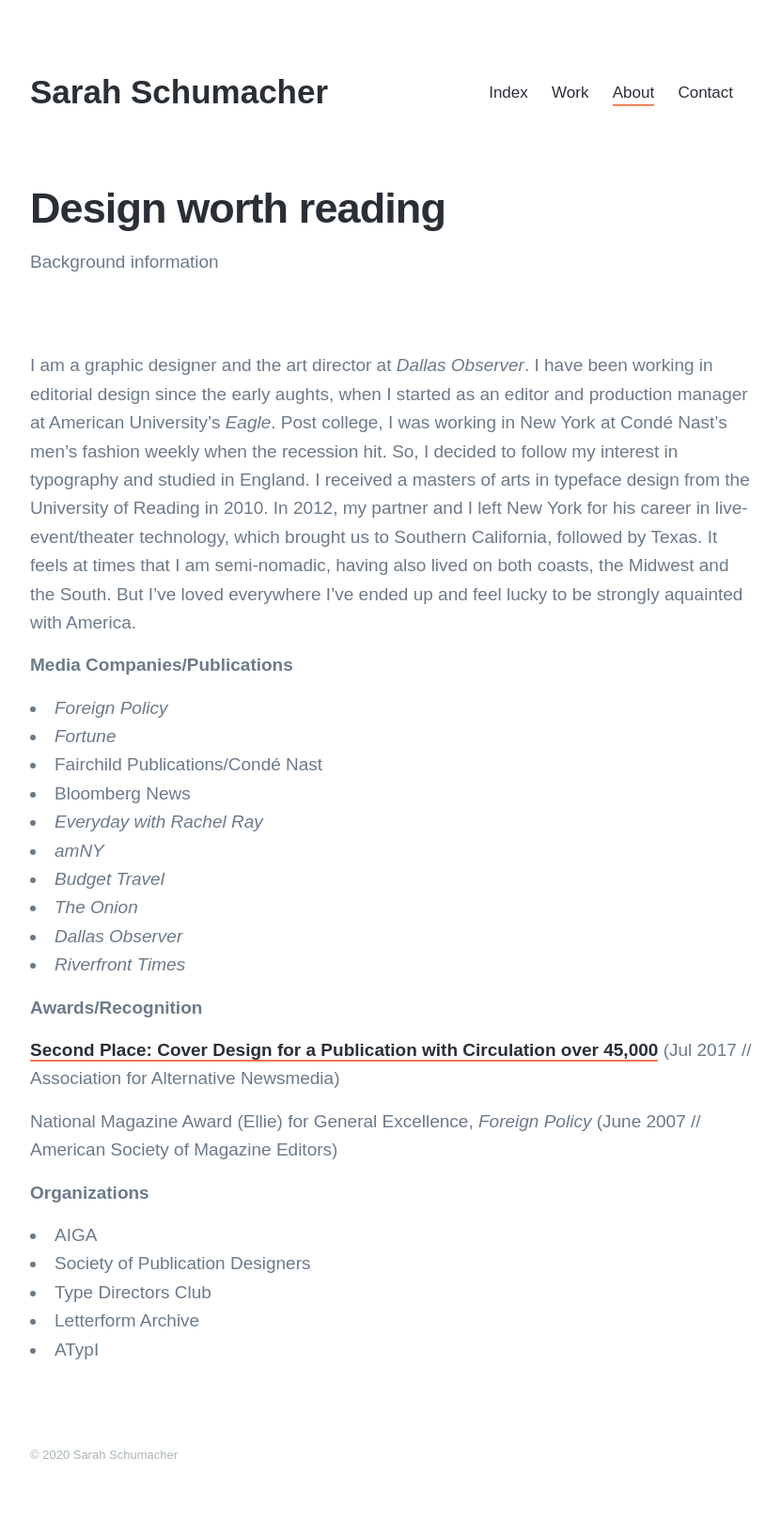
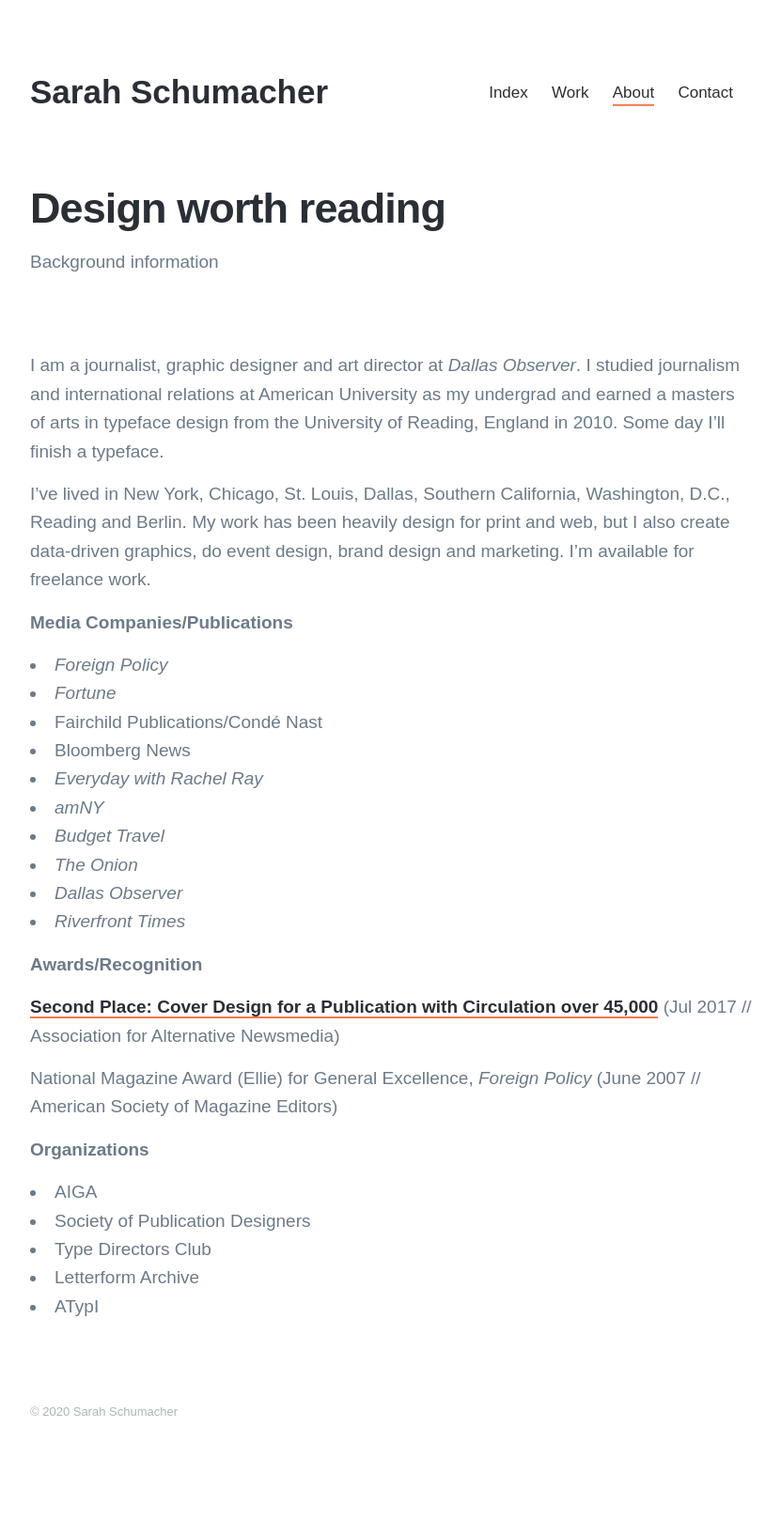
Before and after one commit to snsnsns/snsnsns.github.io, a Jekyll site: the page built from _pages/about.md, in a window 1280 px wide. Shown: the whole page at 94% size, without its empty margins (224-1055 px from the left). Built offline with Jekyll 4.4.1, drawn with Linux system fonts in a browser that asks for light colours; nearby versions of some CDN libraries; some web fonts are replaced; after the commit the page ends 1589 px from its top, so only the background shows below that.

Commit message:
Update about.md

```diff
--- a/_pages/about.md
+++ b/_pages/about.md
@@ -3,7 +3,9 @@
 subtitle: Background information
 description: Art Direction & Design
 ---
-I am a graphic designer and the art director at *Dallas Observer*. I have been working in editorial design since the early aughts, when I started as an editor and production manager at American University's *Eagle*. Post college, I was working in New York at Condé Nast's men's fashion weekly when the recession hit. So, I decided to follow my interest in typography and studied in England. I received a masters of arts in typeface design from the University of Reading in 2010. In 2012, my partner and I left New York for his career in live-event/theater technology, which brought us to Southern California, followed by Texas. It feels at times that I am semi-nomadic, having also lived on both coasts, the Midwest and the South. But I've loved everywhere I've ended up and feel lucky to be strongly aquainted with America.
+I am a journalist, graphic designer and art director at *Dallas Observer*. I studied journalism and international relations at American University as my undergrad and earned a masters of arts in typeface design from the University of Reading, England in 2010. Some day I'll finish a typeface.
+
+I've lived in New York, Chicago, St. Louis, Dallas, Southern California, Washington, D.C., Reading and Berlin. My work has been heavily design for print and web, but I also create data-driven graphics, do event design, brand design and marketing. I'm available for freelance work.
 
 __Media Companies/Publications__
 + *Foreign Policy*
```
